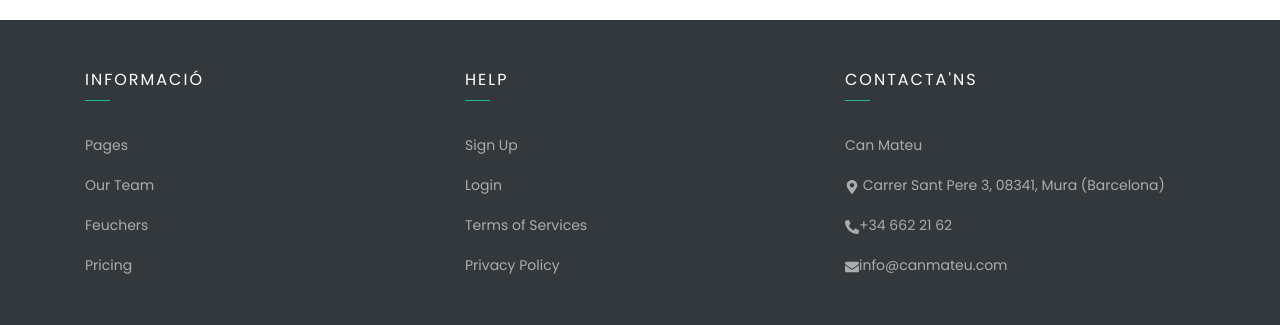
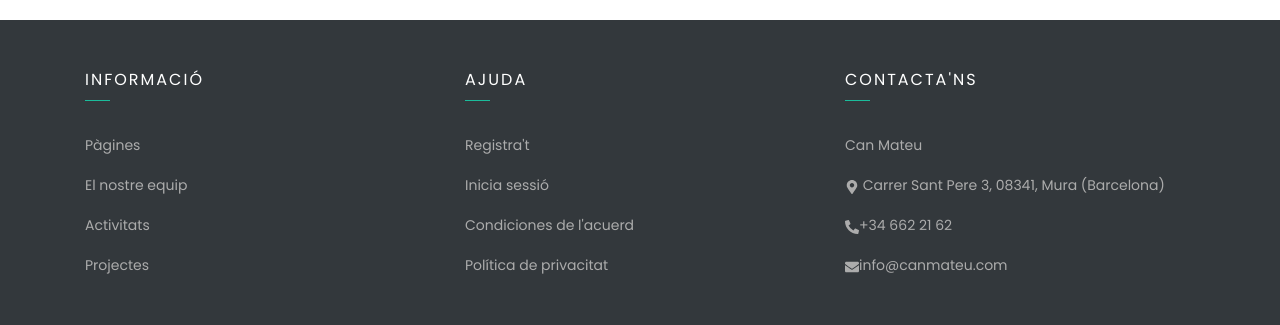
Before and after one commit to SalvadorSC/can-manel-front, a React (Create React App) app: page /principal in a window 1280 px wide. Shown: the part 838-1163 px from the top of the page. Built offline with nearby package versions, Linux system fonts and the light colour scheme; no server answers.

Commit message:
Cambio del idioma en el footer

```diff
--- a/src/componentes/Footer/Footer.js
+++ b/src/componentes/Footer/Footer.js
@@ -13,35 +13,37 @@ export const Footer = () => {
               </h6>
               <ul className="list-unstyled footer-link mt-4">
                 <li>
-                  <a href="link">Pages</a>
+                  <a href="link">Pàgines</a>
                 </li>
                 <li>
-                  <a href="link">Our Team</a>
+                  <a href="link">El nostre equip</a>
                 </li>
                 <li>
-                  <a href="link">Feuchers</a>
+                  <a href="link">Activitats</a>
                 </li>
                 <li>
-                  <a href="link">Pricing</a>
+                  <a href="link">Projectes</a>
                 </li>
               </ul>
             </div>
           </div>
           <div className="col-lg-4">
             <div className="">
-              <h6 className="footer-heading text-uppercase text-white">Help</h6>
+              <h6 className="footer-heading text-uppercase text-white">
+                Ajuda
+              </h6>
               <ul className="list-unstyled footer-link mt-4">
                 <li>
-                  <a href="link">Sign Up </a>
+                  <a href="link">Registra't</a>
                 </li>
                 <li>
-                  <a href="link">Login</a>
+                  <a href="link">Inicia sessió</a>
                 </li>
                 <li>
-                  <a href="link">Terms of Services</a>
+                  <a href="link">Condiciones de l'acuerd</a>
                 </li>
                 <li>
-                  <a href="link">Privacy Policy</a>
+                  <a href="link">Política de privacitat</a>
                 </li>
               </ul>
             </div>
```
